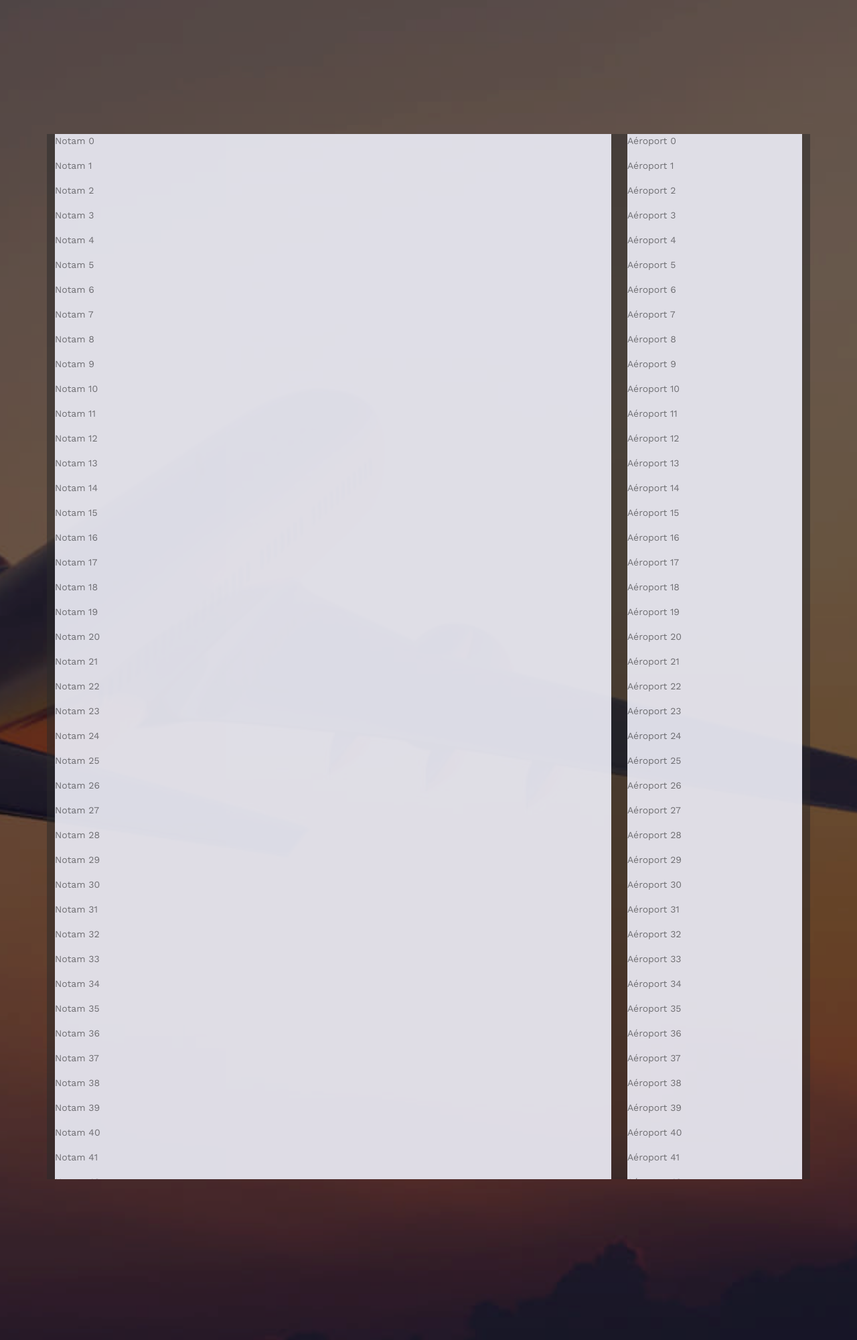
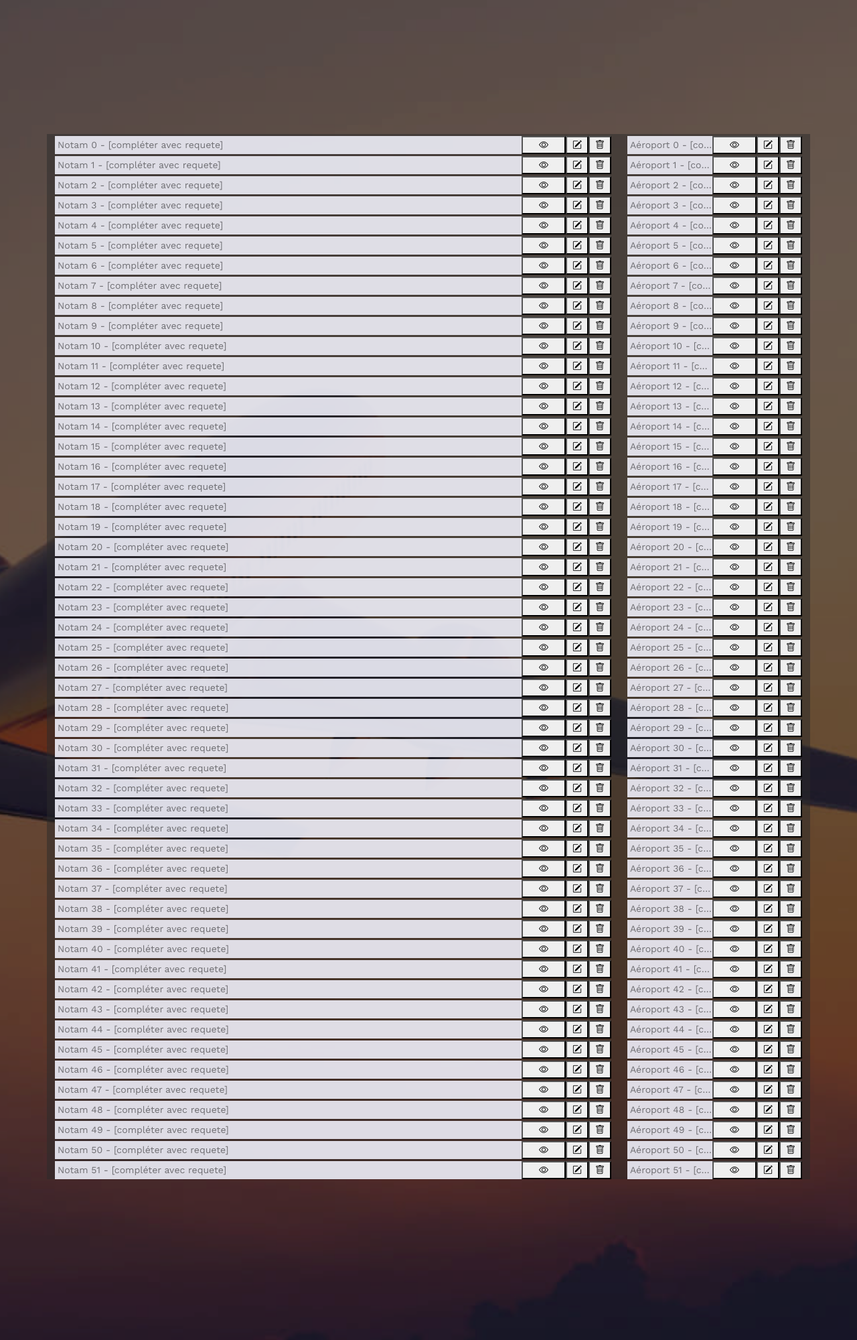
Before and after one commit to AllanB274/NOTAM_manager_BE, a Flask app: page /notam in a window 1280 px wide. Shown: the part 320-2320 px from the top of the page at 67% size. Run offline with Flask 3, Linux system fonts and the light colour scheme; some libraries are stand-ins or nearby versions.

Commit message:
Pleins de jolies boutons dynamiques

```diff
--- a/notam_groupeA/SiteNotam/template/notam.html
+++ b/notam_groupeA/SiteNotam/template/notam.html
@@ -22,16 +22,30 @@
 
             </div> -->
                 <div id="notams" style="background-color: rgba(43, 43, 43, 0.5);width:75%" class="col-6">
-                    <div style="overflow-y: scroll; height: 60vh;background-color: rgba(240, 240, 250, 0.9)">
+                    <div style="overflow-y: scroll; height: 60vh;">
                         {%for i in range(100)%}
-                        <p>Notam {{i}}</p>
+                        <div class="row justify-content-center align-items-center flex-nowrap gx-0 ps-1" style="background-color: rgba(240, 240, 250, 0.9); margin-top:3px">
+                        <div class="col text-truncate">Notam {{i}} - [compléter avec requete]</div>
+                        <button class="col-auto px-{% if session['statut'] in ['gestion', 'admin'] %}2{% else %}4{% endif%}"><i class="bi bi-eye"></i></button>
+                        {% if session['statut']!='client' %}
+                        <button class="col-auto px-2"><i class="bi bi-pencil-square"></i></button>
+                        <button class="col-auto px-2"><i class="bi bi-trash"></i></button>
+                        {% endif %}
+                        </div>
                         {% endfor %}
                     </div>
                 </div>
                 <div id="airports" style="background-color: rgba(43, 43, 43, 0.5); width:25%;" class="col-4">
-                    <div style="overflow-y: scroll; height: 60vh;background-color: rgba(240, 240, 250, 0.9)">
+                    <div style="overflow-y: scroll; height: 60vh;">
                         {%for i in range(100)%}
-                        <p>Aéroport {{i}}</p>
+                        <div class="row justify-content-center align-items-center flex-nowrap gx-0 ps-1" style="background-color: rgba(240, 240, 250, 0.9); margin-top:3px">
+                        <div class="col text-truncate">Aéroport {{i}} - [compléter avec requete]</div>
+                        <button class="col-auto px-{% if session['statut'] in ['gestion', 'admin'] %}2{% else %}4{% endif%}"><i class="bi bi-eye"></i></button>
+                        {% if session['statut']!='client' %}
+                        <button class="col-auto px-2"><i class="bi bi-pencil-square"></i></button>
+                        <button class="col-auto px-2"><i class="bi bi-trash"></i></button>
+                        {% endif %}
+                        </div>
                         {% endfor %}
                     </div>
                 </div>
```
Also changed, not shown: notam_groupeA/SiteNotam/template/vols.html (+5 -5 lines).
